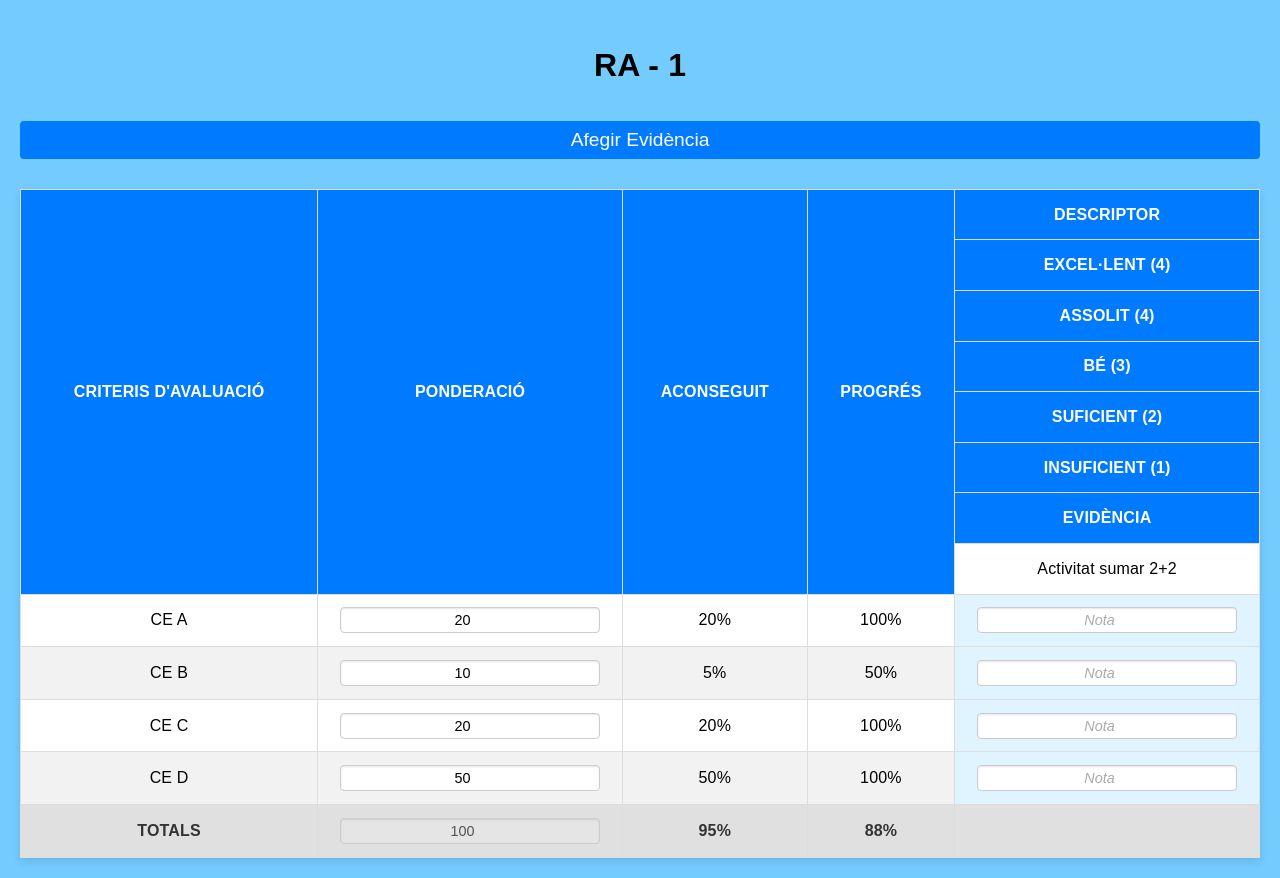
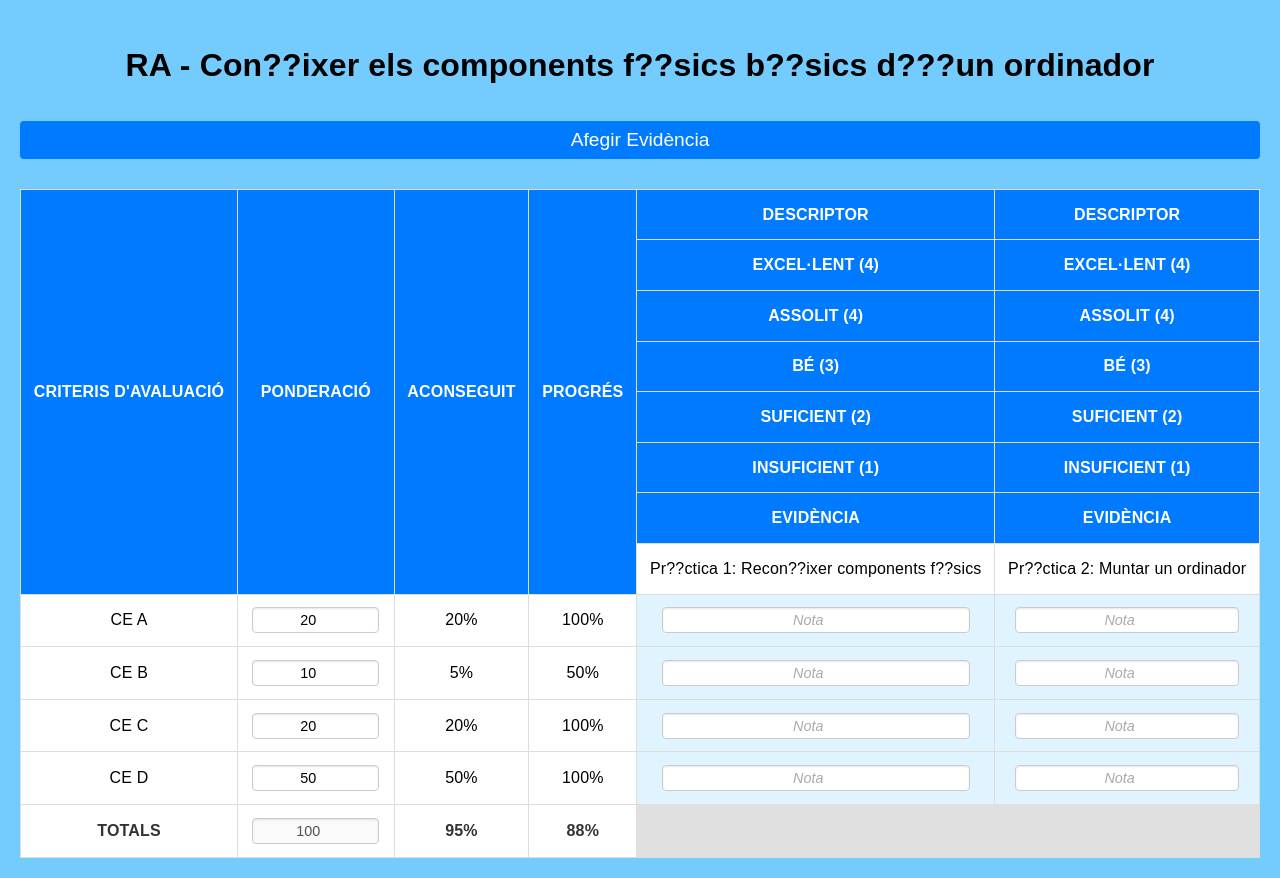
Before and after one commit to juatafe/avaluar, a Flask app: page /ra/1 in a window 1280 px wide. Run offline with Flask 3, Linux system fonts and the light colour scheme; data comes from the database, SQL or seed files in the repository.

Commit message:
Afegir funcionalitat per obtenir detalls d'evidències i gestionar errors 404 en la visualització de RA

```diff
--- a/app.py
+++ b/app.py
@@ -1,4 +1,4 @@
-from flask import Flask, render_template, request, redirect, url_for, jsonify
+from flask import Flask, render_template, request, redirect, url_for, jsonify, abort
 import sqlite3
 import os
 import sys
@@ -146,6 +146,15 @@
 def veure_ra(id_ra):
     conn = sqlite3.connect(DB_PATH)
     cursor = conn.cursor()
+
+    # Obtener detalles del RA
+    cursor.execute("SELECT * FROM RA WHERE id_ra = ?", (id_ra,))
+    ra = cursor.fetchone()
+
+    if ra is None:
+        abort(404, description=f"RA con id {id_ra} no encontrado.")
+
+    # Obtener detalles de criterios, evidencias y descriptores
     cursor.execute("""
         SELECT
             Criteri.nom AS criteri_nom,
@@ -171,7 +180,7 @@
     evidencies = cursor.fetchall()
 
     conn.close()
-    return render_template('detalls_ra.html', detalls=detalls, evidencies=evidencies)
+    return render_template('detalls_ra.html', ra=ra, detalls=detalls, evidencies=evidencies)
 
 @app.route('/get_descriptors/<evidencia>')
 def get_descriptors(evidencia):
@@ -188,5 +197,43 @@
     conn.close()
     return jsonify(descriptors=descriptors)
 
+@app.route('/api/evidences', methods=['GET'])
+def get_evidences():
+    conn = sqlite3.connect(DB_PATH)
+    cursor = conn.cursor()
+
+    cursor.execute("""
+        SELECT e.id_evidencia, e.nom, d.nom AS descriptor, d.valor
+        FROM Evidencia e
+        LEFT JOIN Evidencia_Descriptor ed ON e.id_evidencia = ed.id_evidencia
+        LEFT JOIN Descriptor d ON ed.id_descriptor = d.id_descriptor
+    """)
+    evidences = cursor.fetchall()
+
+    result = {}
+    for evidencia in evidences:
+        id_evidencia = evidencia[0]
+        nom_evidencia = evidencia[1]
+        descriptor = evidencia[2]
+        valor = evidencia[3]
+
+        if id_evidencia not in result:
+            result[id_evidencia] = {
+                'nom': nom_evidencia,
+                'descriptors': []
+            }
+        result[id_evidencia]['descriptors'].append({
+            'nom': descriptor,
+            'valor': valor
+        })
+
+    conn.close()
+    return jsonify(result)
+
+# Manejo de errores personalizados
+@app.errorhandler(404)
+def resource_not_found(e):
+    return render_template('404.html', error=e), 404
+
 if __name__ == '__main__':
     app.run(debug=True, port=5001)  # Executar l'aplicació en mode debug
--- a/templates/detalls_ra.html
+++ b/templates/detalls_ra.html
@@ -3,17 +3,44 @@
 <head>
     <meta charset="UTF-8">
     <meta name="viewport" content="width=device-width, initial-scale=1.0">
-    <title>Detalls RA</title>
+    <title>RA - {{ ra[1] }}</title>
     <link rel="stylesheet" href="/static/style.css">
+    <style>
+        .table-container {
+            overflow-x: auto;
+            white-space: nowrap;
+        }
+        .fixed-column {
+            position: sticky;
+            left: 0;
+            background-color: white;
+            z-index: 1;
+        }
+        .fixed-column:nth-child(2) {
+            left: 100px; /* Ajusta según el ancho de la primera columna */
+        }
+        .fixed-column:nth-child(3) {
+            left: 200px; /* Ajusta según el ancho de las dos primeras columnas */
+        }
+        .fixed-column:nth-child(4) {
+            left: 300px; /* Ajusta según el ancho de las tres primeras columnas */
+        }
+    </style>
 </head>
 <body>
-    <h1>RA - 1</h1>
+    <h1>RA - {{ ra[1] }}</h1>
     <button onclick="addEvidence()">Afegir Evidència</button>
 
-    <div id="tableContainer"></div>
+    <div class="table-container" id="tableContainer"></div>
 
     <script>
-        function createTable() {
+        async function fetchEvidences() {
+            const response = await fetch('/api/evidences');
+            const data = await response.json();
+            return data;
+        }
+
+        function createTable(evidences) {
             const tableContainer = document.getElementById('tableContainer');
             const table = document.createElement('table');
             table.id = 'raTable';
@@ -22,46 +49,46 @@
             const tbody = document.createElement('tbody');
             const tfoot = document.createElement('tfoot');
 
-            // Capçalera de la taula
+            // Encabezado de la tabla
             const headerRow1 = document.createElement('tr');
             headerRow1.innerHTML = `
                 <th rowspan="8">Criteris d'avaluació</th>
                 <th rowspan="8">Ponderació</th>
                 <th rowspan="8">Aconseguit</th>
                 <th rowspan="8">Progrés</th>
-                <th>Descriptor</th>
+                ${Object.values(evidences).map(evidence => `<th>Descriptor</th>`).join('')}
             `;
             thead.appendChild(headerRow1);
 
             const headerRow2 = document.createElement('tr');
-            headerRow2.innerHTML = `<th>Excel·lent (4)</th>`;
+            headerRow2.innerHTML = `${Object.values(evidences).map(evidence => `<th>Excel·lent (4)</th>`).join('')}`;
             thead.appendChild(headerRow2);
 
             const headerRow3 = document.createElement('tr');
-            headerRow3.innerHTML = `<th>Assolit (4)</th>`;
+            headerRow3.innerHTML = `${Object.values(evidences).map(evidence => `<th>Assolit (4)</th>`).join('')}`;
             thead.appendChild(headerRow3);
 
             const headerRow4 = document.createElement('tr');
-            headerRow4.innerHTML = `<th>Bé (3)</th>`;
+            headerRow4.innerHTML = `${Object.values(evidences).map(evidence => `<th>Bé (3)</th>`).join('')}`;
             thead.appendChild(headerRow4);
 
             const headerRow5 = document.createElement('tr');
-            headerRow5.innerHTML = `<th>Suficient (2)</th>`;
+            headerRow5.innerHTML = `${Object.values(evidences).map(evidence => `<th>Suficient (2)</th>`).join('')}`;
             thead.appendChild(headerRow5);
 
             const headerRow6 = document.createElement('tr');
-            headerRow6.innerHTML = `<th>Insuficient (1)</th>`;
+            headerRow6.innerHTML = `${Object.values(evidences).map(evidence => `<th>Insuficient (1)</th>`).join('')}`;
             thead.appendChild(headerRow6);
 
             const headerRow7 = document.createElement('tr');
-            headerRow7.innerHTML = `<th>Evidència</th>`;
+            headerRow7.innerHTML = `${Object.values(evidences).map(evidence => `<th>Evidència</th>`).join('')}`;
             thead.appendChild(headerRow7);
 
             const headerRow8 = document.createElement('tr');
-            headerRow8.innerHTML = `<td>Activitat sumar 2+2</td>`;
+            headerRow8.innerHTML = `${Object.values(evidences).map(evidence => `<td>${evidence.nom}</td>`).join('')}`;
             thead.appendChild(headerRow8);
 
-            // Cos de la taula
+            // Cuerpo de la tabla
             const rowsData = [
                 { criteri: 'CE A', valor: 20, aconseguit: '20%', progres: '100%' },
                 { criteri: 'CE B', valor: 10, aconseguit: '5%', progres: '50%' },
@@ -72,23 +99,23 @@
             rowsData.forEach(data => {
                 const row = document.createElement('tr');
                 row.innerHTML = `
-                    <td>${data.criteri}</td>
-                    <td><input type="number" value="${data.valor}"></td>
-                    <td>${data.aconseguit}</td>
-                    <td>${data.progres}</td>
-                    <td><input type="number" placeholder="Nota"></td>
+                    <td class="fixed-column">${data.criteri}</td>
+                    <td class="fixed-column"><input type="number" value="${data.valor}"></td>
+                    <td class="fixed-column">${data.aconseguit}</td>
+                    <td class="fixed-column">${data.progres}</td>
+                    ${Object.values(evidences).map(evidence => `<td><input type="number" placeholder="Nota"></td>`).join('')}
                 `;
                 tbody.appendChild(row);
             });
 
-            // Peu de la taula
+            // Pie de la tabla
             const footerRow = document.createElement('tr');
             footerRow.innerHTML = `
-                <td>TOTALS</td>
-                <td><input type="number" value="100" disabled></td>
-                <td>95%</td>
-                <td>88%</td>
-                <td></td>
+                <td class="fixed-column">TOTALS</td>
+                <td class="fixed-column"><input type="number" value="100" disabled></td>
+                <td class="fixed-column">95%</td>
+                <td class="fixed-column">88%</td>
+                ${Object.values(evidences).map(() => `<td></td>`).join('')}
             `;
             tfoot.appendChild(footerRow);
 
@@ -104,27 +131,29 @@
             const bodyRows = table.querySelectorAll('tbody tr');
             const footerRow = table.querySelector('tfoot tr');
 
-            // Afegir nova columna al capçal
+            // Añadir nueva columna al encabezado
             headerRows[0].insertAdjacentHTML('beforeend', `<th>Descriptor</th>`);
             headerRows[1].insertAdjacentHTML('beforeend', `<th>Excel·lent (4)</th>`);
             headerRows[2].insertAdjacentHTML('beforeend', `<th>Assolit (4)</th>`);
             headerRows[3].insertAdjacentHTML('beforeend', `<th>Bé (3)</th>`);
-            headerRows[4].insertAdjacentHTML('beforeend', `<th>Suficient (2)</th>`);
-            headerRows[5].insertAdjacentHTML('beforeend', `<th>Insuficient (1)</th>`);
+            headerRows[4].insertAdjacentHTML('beforeend', `<th>Suficient (2)`);
+            headerRows[5].insertAdjacentHTML('beforeend', `<th>Insuficient (1)`);
             headerRows[6].insertAdjacentHTML('beforeend', `<th>Evidència</th>`);
             headerRows[7].insertAdjacentHTML('beforeend', `<td>Nova Evidència</td>`);
 
-            // Afegir inputs en cada fila del cos
+            // Añadir inputs en cada fila del cuerpo
             bodyRows.forEach(row => {
                 row.insertAdjacentHTML('beforeend', `<td><input type="number" placeholder="Nota"></td>`);
             });
 
-            // Actualitzar la fila total
+            // Actualizar la fila total
             footerRow.insertAdjacentHTML('beforeend', `<td></td>`);
         }
 
-        // Crear la taula inicialment
-        createTable();
+        // Crear la tabla inicialmente con las evidencias de la base de datos
+        fetchEvidences().then(evidences => {
+            createTable(evidences);
+        });
     </script>
 </body>
 </html>
```
Also changed, not shown: 4 other files.
